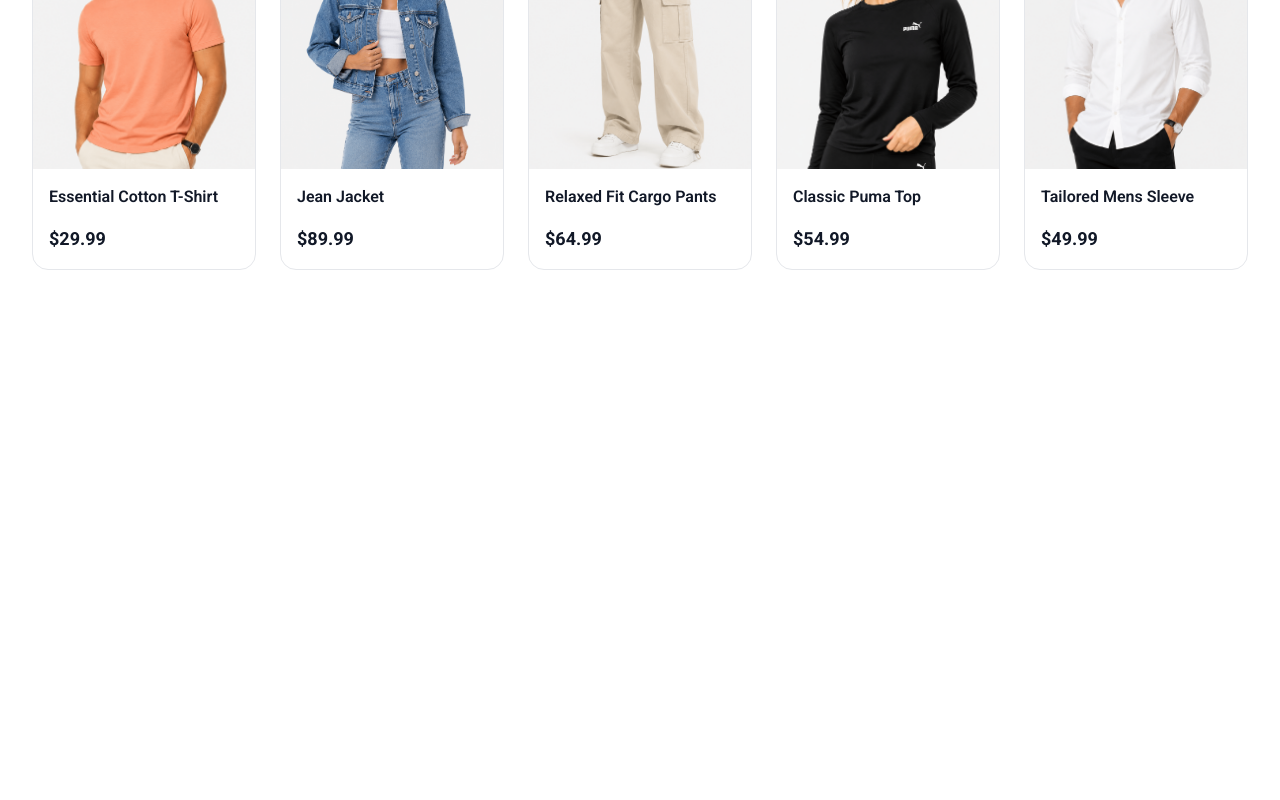
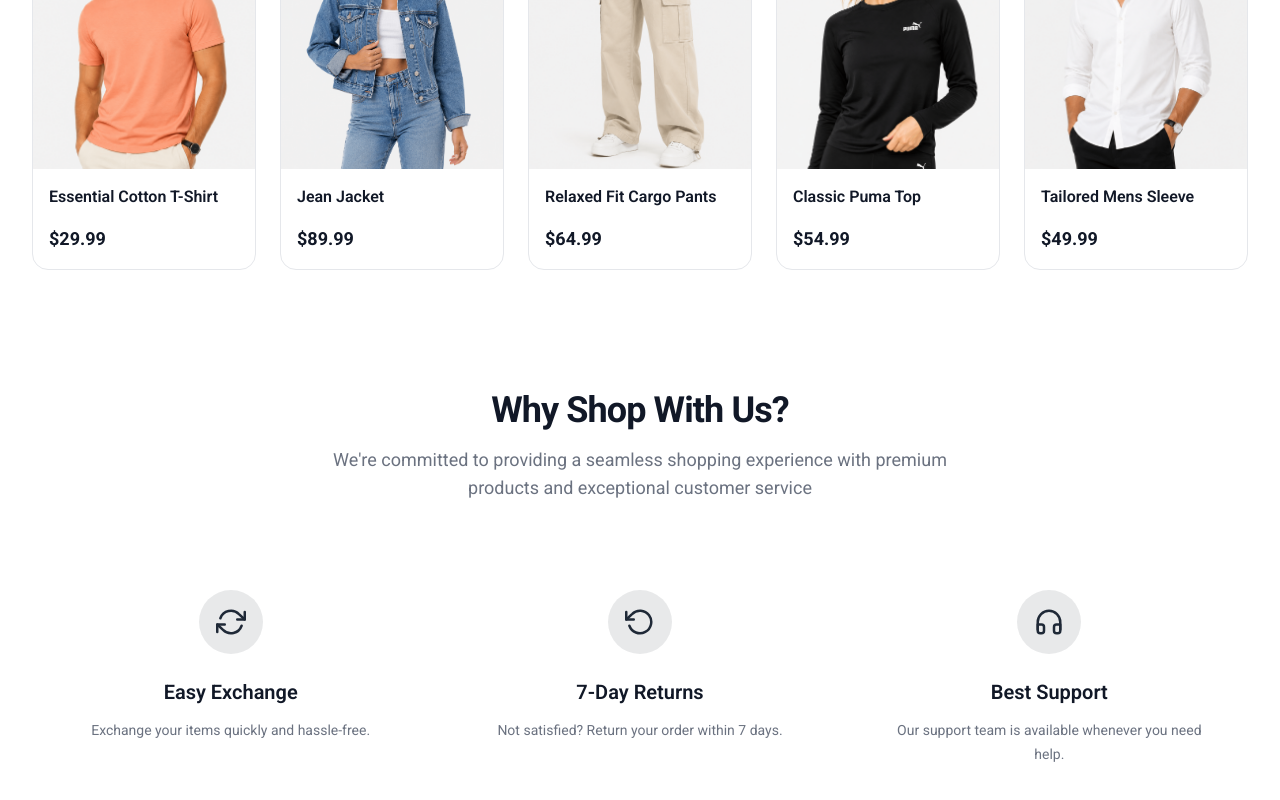
Before and after one commit to creativeloc/nextjs-estore2026, a Next.js app: page / in a window 1280 px wide. Shown: the part 1734-2534 px from the top of the page. Before the commit the page ends 2044 px from the top, so only its background shows below. Built offline with nearby package versions, Linux system fonts and the light colour scheme.

Commit message:
added why shop with us section

```diff
--- a/src/app/page.tsx
+++ b/src/app/page.tsx
@@ -1,6 +1,7 @@
 import BestSellers from "@/components/home/BestSellers"
 import HeroSection from "@/components/home/HeroSection"
 import LatestCollections from "@/components/home/LatestCollections"
+import ShopWithUs from "@/components/home/ShopWithUs"
 import FrontendLayout from "@/components/layouts/FrontendLayout"
 
 export default function Home() {
@@ -9,6 +10,7 @@
       <HeroSection />
       <LatestCollections />
       <BestSellers />
+      <ShopWithUs />
     </FrontendLayout>
   )
 }
--- /dev/null
+++ b/src/components/home/ShopWithUs.tsx
@@ -0,0 +1,55 @@
+import { FiRefreshCw, FiRotateCcw, FiHeadphones } from "react-icons/fi"
+import SectionHeader from "../ui/SectionHeader"
+
+const features = [
+  {
+    icon: FiRefreshCw,
+    title: "Easy Exchange",
+    description: "Exchange your items quickly and hassle-free."
+  },
+  {
+    icon: FiRotateCcw,
+    title: "7-Day Returns",
+    description: "Not satisfied? Return your order within 7 days."
+  },
+  {
+    icon: FiHeadphones,
+    title: "Best Support",
+    description: "Our support team is available whenever you need help."
+  }
+]
+
+export default function ShopWithUs() {
+  return (
+    <section className="py-12">
+      <SectionHeader
+        title="Why Shop With Us?"
+        subTitle="We're committed to providing a seamless shopping experience with premium products and exceptional customer service"
+      />
+
+      <div className="grid gap-3 sm:grid-cols-2 lg:grid-cols-3 py-6">
+        {features.map((feature) => {
+          const Icon = feature.icon
+          return (
+            <div
+              key={feature.title}
+              className="rounded-2xl   p-8 text-center transition-all duration-300 hover:-translate-y-1"
+            >
+              <div className="mx-auto flex h-16 w-16 items-center justify-center rounded-full bg-primary/10">
+                <Icon className="text-primary" size={30} />
+              </div>
+
+              <h3 className="mt-6 text-xl font-semibold text-foreground">
+                {feature.title}
+              </h3>
+
+              <p className="mt-3 text-sm leading-6 text-muted-foreground">
+                {feature.description}
+              </p>
+            </div>
+          )
+        })}
+      </div>
+    </section>
+  )
+}
```
